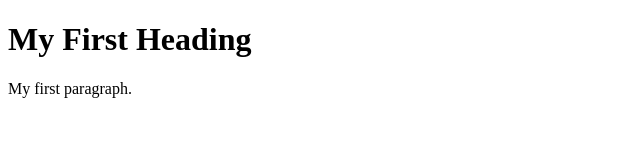
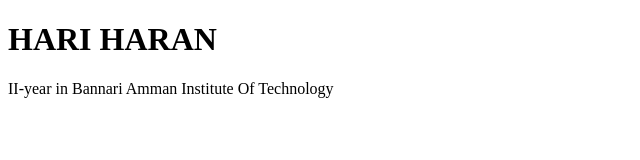
Before and after one commit to haranHD/TEST1, a plain HTML site: page index.html in a window 1280 px wide. Shown: the whole page, without its empty margins (0-640 px from the left). Drawn offline with Linux system fonts and the light colour scheme.

Commit message:
modify index.html

```diff
--- a/index.html
+++ b/index.html
@@ -2,9 +2,9 @@
 <html>
 <body>
 
-<h1>My First Heading</h1>
+<h1>HARI HARAN</h1>
 
-<p>My first paragraph.</p>
+<p>II-year in Bannari Amman Institute Of Technology</p>
 
 </body>
 </html>
```
